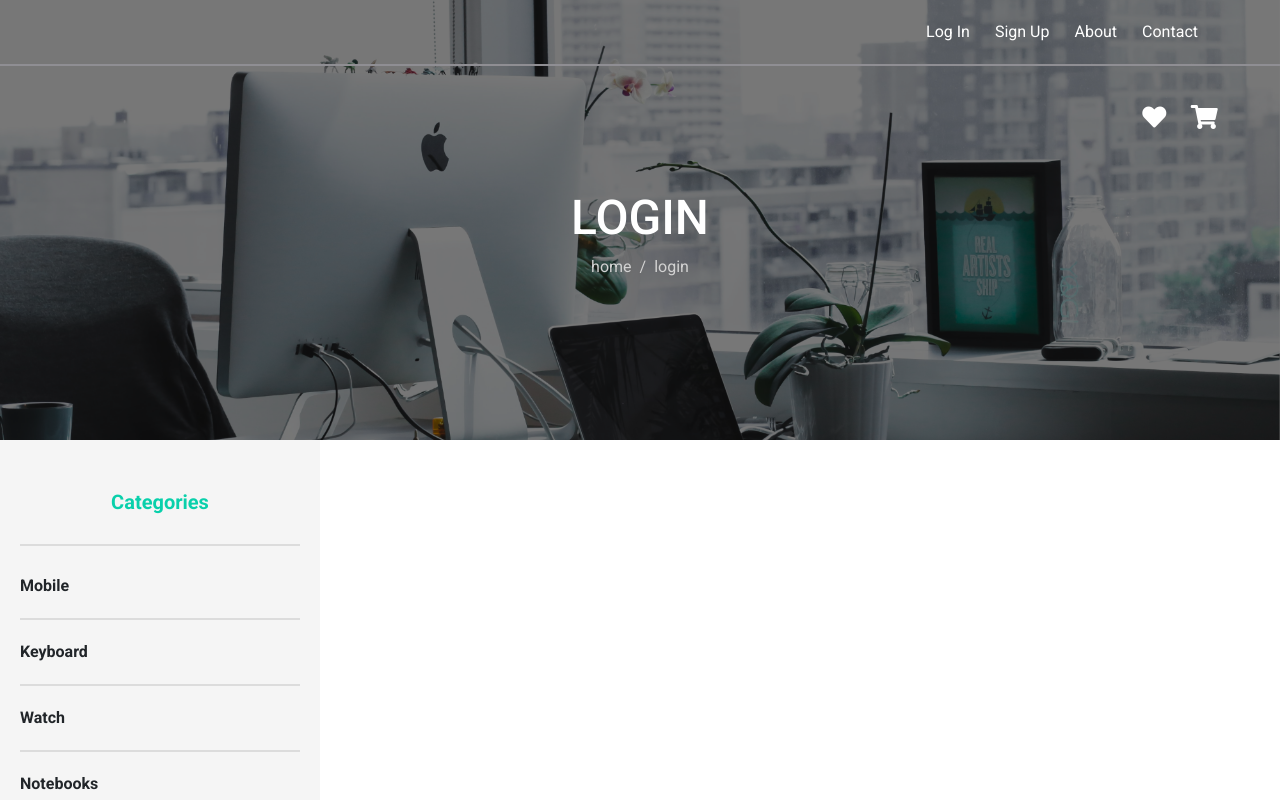
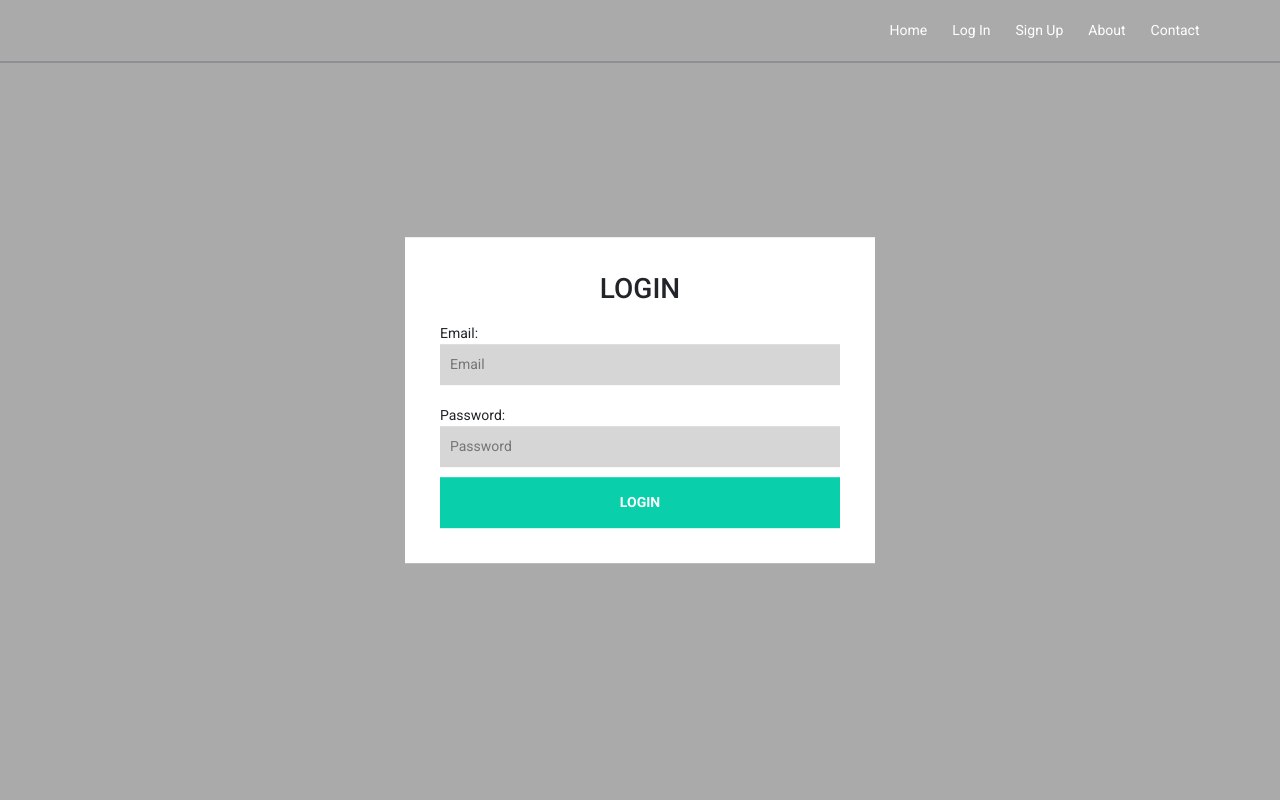
Before and after one commit to ArseniyRS/pc-shop-course, a React (Create React App) app: page /login in a window 1280 px wide. Shown: the top 800 px of the page. Built offline with nearby package versions, Linux system fonts and the light colour scheme; data requests are answered from the project's data file.

Commit message:
added auth

```diff
--- a/src/components/App.js
+++ b/src/components/App.js
@@ -1,25 +1,44 @@
 import Navbar from "./Navbar/Navbar";
-import React, {useEffect, useState} from "react";
-import '../styles/main.scss'
-import 'bootstrap/dist/css/bootstrap.min.css';
-import {Route, Switch, withRouter} from "react-router-dom";
+import React, { useEffect, useState } from "react";
+import "../styles/main.scss";
+import "bootstrap/dist/css/bootstrap.min.css";
+import { Route, Switch, withRouter, Redirect } from "react-router-dom";
+import MainPage from "../pages/MainPage";
+import AuthPage from "../pages/AuthPage";
+import { AuthContext } from "../context/AuthContext";
+import { CountSavedItems } from "../context/CountSavedItems";
 
-import SignIn from "./Auth/SignIn";
-import MainPage from "../pages/MainPage";
 function App(props) {
-
+  const [isAuthorized, setIsAuthorized] = useState(false);
+  const [countFav, setCountFav] = useState(0);
+  const [countCart, setCountCart] = useState(0);
+  useEffect(() => {
+    setCountCart(JSON.parse(localStorage.getItem("cart"))?.length || 0);
+    setCountFav(JSON.parse(localStorage.getItem("fav"))?.length || 0);
+    setIsAuthorized(localStorage.getItem("isAuthorized"));
+  }, []);
   return (
+    <AuthContext.Provider value={{ isAuthorized, setIsAuthorized }}>
       <div className="App">
-            <Navbar/>
+        <Navbar />
         <Switch>
+          <Route path={["/login", "/sign-up"]} exact>
+            {isAuthorized ? (
+              <Redirect to={"/profile"} />
+            ) : (
+              <AuthPage setIsAuthorized={setIsAuthorized} />
+            )}
+          </Route>
           <Route path="/">
+            <CountSavedItems.Provider
+              value={{ countCart, countFav, setCountFav, setCountCart }}
+            >
               <MainPage />
-                    </Route>
-                    <Route path="/login">
-                        <SignIn />
+            </CountSavedItems.Provider>
           </Route>
         </Switch>
       </div>
+    </AuthContext.Provider>
   );
 }
 
--- a/src/components/Auth/SignIn.jsx
+++ b/src/components/Auth/SignIn.jsx
@@ -1,11 +1,45 @@
-import React from 'react';
+import React, { useState } from "react";
+import {useHistory} from 'react-router-dom'
 
-const SignIn = () => {
-    return (
-        <div>
+const SignIn = ({setIsAuthorized}) => {
+  const history = useHistory()
+  const [email, setEmail] = useState("");
+  const [password, setPassword] = useState("");
+  const handleSubmit = (e) => {
+    e.preventDefault()
+    localStorage.setItem('isAuthorized', true)
+    setIsAuthorized(true)
+    history.push('/')
+  };
+  return (
+    <form className="auth-form" onSubmit={handleSubmit}>
+      <h2 className="auth__title">Login</h2>
+      <label className="auth__label">
+        Email:
+        <input
+          type="email"
+          placeholder="Email"
+          required
+          className="auth__input"
+          onChange={(e) => setEmail(e.target.value)}
+        />
+      </label>
+      <label className="auth__label">
+        Password:
+        <input
+          type="password"
+          placeholder="Password"
+          required
+          className="auth__input"
+          onChange={(e) => setPassword(e.target.value)}
+        />
+      </label>
 
-        </div>
-    );
+      <button type="submit" className="auth__btn">
+        Login
+      </button>
+    </form>
+  );
 };
 
 export default SignIn;
--- a/src/components/Navbar/Navbar.js
+++ b/src/components/Navbar/Navbar.js
@@ -1,16 +1,27 @@
-import React from 'react';
+import React, { useContext } from 'react';
 import {Link} from "react-router-dom";
+import { AuthContext } from '../../context/AuthContext';
 import '../../styles/navbar.scss'
 
 
 const Navbar = () => {
+    const {isAuthorized, setIsAuthorized} = useContext(AuthContext)
     return (
         <div className={'navBar'}>
             <div className="container navBar-container">
+                <Link className={'navBar__item'}  to={'/'}>Home</Link>
+                {!isAuthorized &&
+                <>
                 <Link className={'navBar__item'}  to={'/login'}>Log In</Link>
                 <Link className={'navBar__item'} to={'/sign-up'}>Sign Up</Link>
+                </>
+                }
                 <Link className={'navBar__item'} to={'/about'}>About</Link>
                 <Link className={'navBar__item'} to={'/contact'}>Contact</Link>
+                {isAuthorized && <Link className={'navBar__item'} to={'/'} onClick={()=>{
+                    setIsAuthorized(false)
+                    localStorage.setItem('isAuthorized', false)
+                    }}>Logout</Link>}
             </div>
         </div>
     );
--- a/src/components/Products/ProductItem.js
+++ b/src/components/Products/ProductItem.js
@@ -1,55 +1,114 @@
-import React, { useEffect, useState } from 'react';
-import { useHistory } from 'react-router-dom'
+import React, { useContext, useEffect, useState } from "react";
+import { useHistory } from "react-router-dom";
+import { AuthContext } from "../../context/AuthContext";
+import {CountSavedItems} from '../../context/CountSavedItems'
+
 
 const ProductItem = ({ id, name, price, number, img, doReRender }) => {
-    const [isAddedInCart, setIsAddedInCart] = useState(false)
-    const [isAddedToFav, setIsAddedToFav] = useState(false)
+  const { isAuthorized } = useContext(AuthContext);
 
+  const [isAddedInCart, setIsAddedInCart] = useState(false);
+  const [isAddedToFav, setIsAddedToFav] = useState(false);
+  const {setCountFav, setCountCart}  = useContext(CountSavedItems)
   const addToCardOrFav = (value) => {
-        const productsInCart = JSON.parse(localStorage.getItem(value))
+    if (!isAuthorized) {
+      alert("You neet to sign in!!!");
+      return;
+    }
+    const productsInCart = JSON.parse(localStorage.getItem(value));
     if (productsInCart) {
-            const found = productsInCart.find(product => product.id === id)
+      const found = productsInCart.find((product) => product.id === id);
       if (found) {
-                localStorage.setItem(value, JSON.stringify(productsInCart.filter(product => product.id !== id)))
-                doReRender(render => !render)
-                return value === 'cart' ? setIsAddedInCart(false) : setIsAddedToFav(false)
-            } else {
-                localStorage.setItem(value, JSON.stringify([...productsInCart, { name, price, number, img, id, count: 1 }]))
-                return value === 'cart' ? setIsAddedInCart(true) : setIsAddedToFav(true)
+        localStorage.setItem(
+          value,
+          JSON.stringify(productsInCart.filter((product) => product.id !== id))
+        );
+        doReRender((render) => !render);
+        if(value === "cart"){
+            setCountCart(count => --count)
+            return setIsAddedInCart(false)
+        }else{
+            setCountFav(count => --count)
+            return setIsAddedToFav(false);
         }
       } else {
-            localStorage.setItem(value, JSON.stringify([{ name, price, number, img, id, count: 1 }]))
+        localStorage.setItem(
+          value,
+          JSON.stringify([
+            ...productsInCart,
+            { name, price, number, img, id, count: 1 },
+          ])
+        );
+        if(value === "cart"){
+            setCountCart(count => ++count)
+            return setIsAddedInCart(true)
+        }else{
+            setCountFav(count => ++count)
+            return setIsAddedToFav(true);
         }
       }
-    const changeStateBtnActive = (value) =>{
-        const productsForSave = JSON.parse(localStorage.getItem(value))
+    } else {
+      localStorage.setItem(
+        value,
+        JSON.stringify([{ name, price, number, img, id, count: 1 }])
+      );
+    }
+  };
+  const changeStateBtnActive = (value) => {
+    const productsForSave = JSON.parse(localStorage.getItem(value));
     if (productsForSave) {
-            const found = productsForSave.find(product => product.id === id)
+      const found = productsForSave.find((product) => product.id === id);
       if (found)
-                return value === 'cart' ? setIsAddedInCart(true) : setIsAddedToFav(true)
+        return value === "cart"
+          ? setIsAddedInCart(true)
+          : setIsAddedToFav(true);
       else
-                return value === 'cart' ? setIsAddedInCart(false) : setIsAddedToFav(false)
+        return value === "cart"
+          ? setIsAddedInCart(false)
+          : setIsAddedToFav(false);
     }
-    }
+  };
 
   useEffect(() => {
-        changeStateBtnActive('cart')
-        changeStateBtnActive('fav')
-    }, [])
+    if (isAuthorized) {
+      changeStateBtnActive("cart");
+      changeStateBtnActive("fav");
+    }
+  }, []);
 
-
-    const history = useHistory()
+  const history = useHistory();
   return (
-        <div className={'products-item'} >
+    <div className={"products-item"}>
       <img className="products-item__img" src={img} alt="" />
-            <div className="products-item__info" onClick={() => history.push(`/product/${number}`)}>
+      <div
+        className="products-item__info"
+        onClick={() => history.push(`/product/${number}`)}
+      >
         <span className="products-item__name">{name}</span>
         <span className="products-item__price">${price}</span>
-                {isAddedInCart && <span className="products-item__isAddedToCart"><i className="fas fa-shopping-cart" /></span>}
+        {isAddedInCart && (
+          <span className="products-item__isAddedToCart">
+            <i className="fas fa-shopping-cart" />
+          </span>
+        )}
       </div>
       <div className="products-item__btns">
-                <button className={`products-item__btn fav-btn ${isAddedToFav ? 'fav-btn-active' : ''}`} onClick={()=>addToCardOrFav('fav')}><i className="fas fa-heart" /></button>
-                <button className={`products-item__btn cart-btn ${isAddedInCart ? 'cart-btn-active' : ''}`} onClick={()=>addToCardOrFav('cart')}><i className="fas fa-shopping-cart" /></button>
+        <button
+          className={`products-item__btn fav-btn ${
+            isAddedToFav ? "fav-btn-active" : ""
+          }`}
+          onClick={() => addToCardOrFav("fav")}
+        >
+          <i className="fas fa-heart" />
+        </button>
+        <button
+          className={`products-item__btn cart-btn ${
+            isAddedInCart ? "cart-btn-active" : ""
+          }`}
+          onClick={() => addToCardOrFav("cart")}
+        >
+          <i className="fas fa-shopping-cart" />
+        </button>
       </div>
     </div>
   );
--- a/src/components/Slider/Slider.js
+++ b/src/components/Slider/Slider.js
@@ -1,10 +1,11 @@
-import React, { useEffect, useState } from 'react';
+import React, { useContext, useEffect, useState } from 'react';
 import '../../styles/slider.scss'
 import { Button } from "react-bootstrap";
 import Breadcrumbs from "../Breadcrumbs/Breadcrumbs";
 import { Link, withRouter } from "react-router-dom";
 import { getRouteItems } from "../../utils/getRouteItems";
 import Carousel from 'react-bootstrap/Carousel'
+import { CountSavedItems } from '../../context/CountSavedItems';
 
 const Slider = (props) => {
     const [slides, setSlides] = useState([
@@ -31,6 +32,7 @@ const Slider = (props) => {
     ])
     const [isSlider, setIsSlider] = useState(true)
     const [title, setTitle] = useState('')
+    const {countFav, countCart} = useContext(CountSavedItems)
     useEffect(() => {
         const routes = getRouteItems(props.location.pathname)
         if (routes.length) {
@@ -43,8 +45,8 @@ const Slider = (props) => {
     return (
         <>
             <div className="slider-btn-container">
-                <Link to={'/favorite'} className={'slider-btn'}><i className="fas fa-heart" /></Link>
-                <Link to={'/cart'} className={'slider-btn'}><i className="fas fa-shopping-cart" /></Link>
+                <Link to={'/favorite'} className={'slider-btn'}><i className="fas fa-heart" /><span>{countFav}</span></Link>
+                <Link to={'/cart'} className={'slider-btn'}><i className="fas fa-shopping-cart" /><span>{countCart}</span></Link>
             </div>
             {isSlider ?
                 <Carousel controls={false} interval={3000} slide={true} touch={true}>
--- /dev/null
+++ b/src/context/AuthContext.js
@@ -0,0 +1,3 @@
+import { createContext } from "react";
+
+export const AuthContext = createContext()
--- /dev/null
+++ b/src/context/CountSavedItems.js
@@ -0,0 +1,4 @@
+import { createContext } from "react";
+
+
+export const CountSavedItems = createContext()
--- a/src/pages/AuthPage.jsx
+++ b/src/pages/AuthPage.jsx
@@ -0,0 +1,16 @@
+import React from "react";
+import { Route, Switch } from "react-router";
+import SignIn from "../components/Auth/SignIn";
+import '../styles/auth.scss'
+
+const AuthPage = ({setIsAuthorized}) => {
+  return (
+      <Switch>
+        <Route path={"/login"}>
+          <SignIn setIsAuthorized={setIsAuthorized}/>
+        </Route>
+      </Switch>
+  );
+};
+
+export default AuthPage;
--- a/src/pages/MainPage.jsx
+++ b/src/pages/MainPage.jsx
@@ -1,16 +1,20 @@
-import React, {useEffect, useState} from "react";
+import React, {useContext, useEffect, useState} from "react";
 import Slider from "../components/Slider/Slider";
 import Categories from "../components/Categories/Categories";
 import Products from "../components/Products/Products";
 import ProductItemDetail from "../components/Products/ProductItemDetail";
-import { Route, Switch, withRouter } from "react-router-dom";
+import { Route, Switch, withRouter, Redirect } from "react-router-dom";
 import { getCategoriesReq, getProductsReq } from "../api";
 import Cart from "../components/Cart/Cart";
+import { AuthContext } from "../context/AuthContext";
 
 const MainPage = (props) => {
   const [products, setProducts] = useState([]);
   const [reRenderProducts, setReRenderProducts] = useState(false);
   const [categories, setCategories] = useState([]);
+
+  const {isAuthorized} = useContext(AuthContext)
+
   const getProducts = async () => {
     const { data } = await getProductsReq();
     setProducts(data);
@@ -57,15 +61,16 @@ const MainPage = (props) => {
             <ProductItemDetail products={products} />
           </Route>
           <Route path="/cart" exact>
-            <Cart />
+           {isAuthorized ? <Cart /> : <Redirect to="/login" />}
           </Route>
           <Route path="/favorite" exact>
+          {isAuthorized ?
             <Products
               setProducts={setProducts}
               doReRender={setReRenderProducts}
               products={products}
               title={"Favourite"}
-            />
+            /> : <Redirect to="/login" />}
           </Route>
         </Switch>
       </div>
--- /dev/null
+++ b/src/styles/auth.scss
@@ -0,0 +1,40 @@
+@import "colors.scss";
+
+.auth {
+  &-form {
+    position: absolute;
+    top: 50%;
+    left: 50%;
+    transform: translate(-50%, -50%);
+    display: flex;
+    flex-direction: column;
+    max-width: 700px;
+    padding: 35px;
+    background: white;
+  }
+  &__title {
+    text-transform: uppercase;
+    align-self: center;
+  }
+  &__label {
+    display: flex;
+    flex-direction: column;
+    width: 400px;
+    margin: 10px 0;
+  }
+
+  &__input {
+    padding: 10px;
+    border: none;
+    background: rgb(214, 214, 214);
+  }
+
+  &__btn {
+    background: $main_green;
+    padding: 15px;
+    border: none;
+    color: white;
+    font-weight: bold;
+    text-transform: uppercase;
+  }
+}
--- a/src/styles/main.scss
+++ b/src/styles/main.scss
@@ -4,9 +4,12 @@
   padding: 0;
 }
 
-body{
+html, body{
   font-family: 'Roboto', sans-serif!important;
   font-size: 14px;
+  background-color: rgb(170, 170, 170);
+  min-height: 100%;
+  min-width: 100%;
 }
 
 
```
Lines whose indentation alone changed are shown as unchanged.
